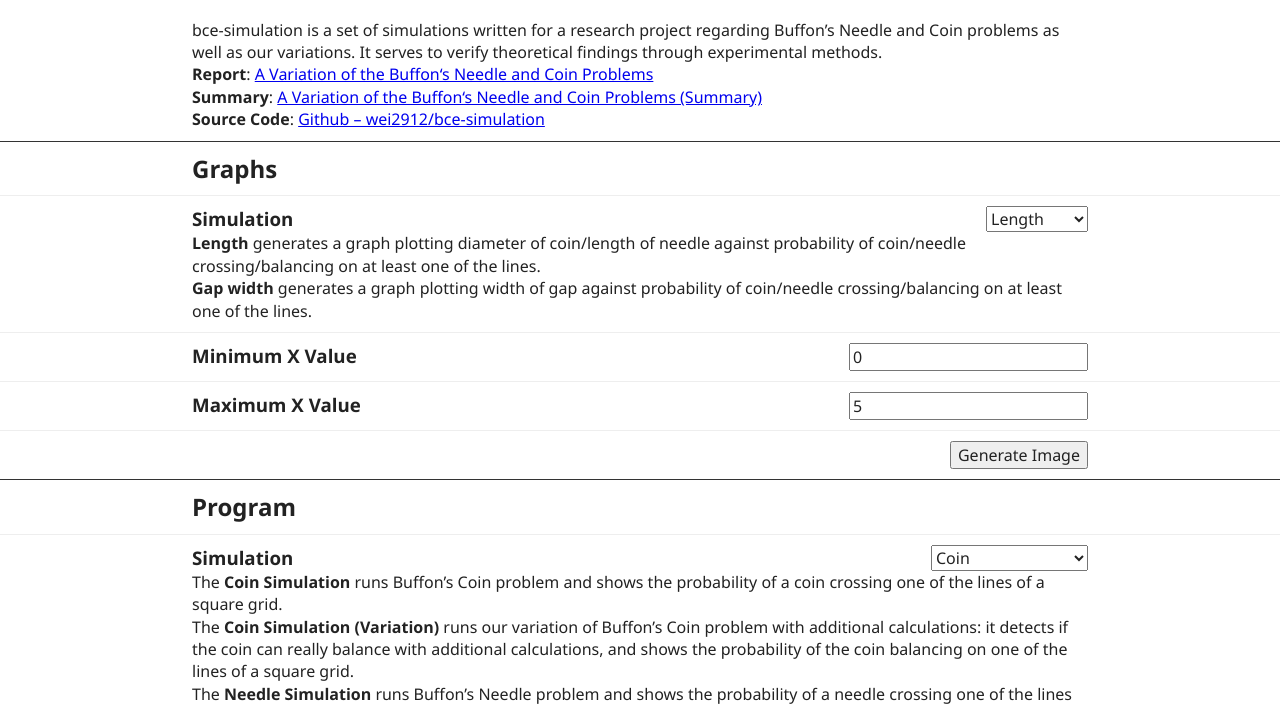
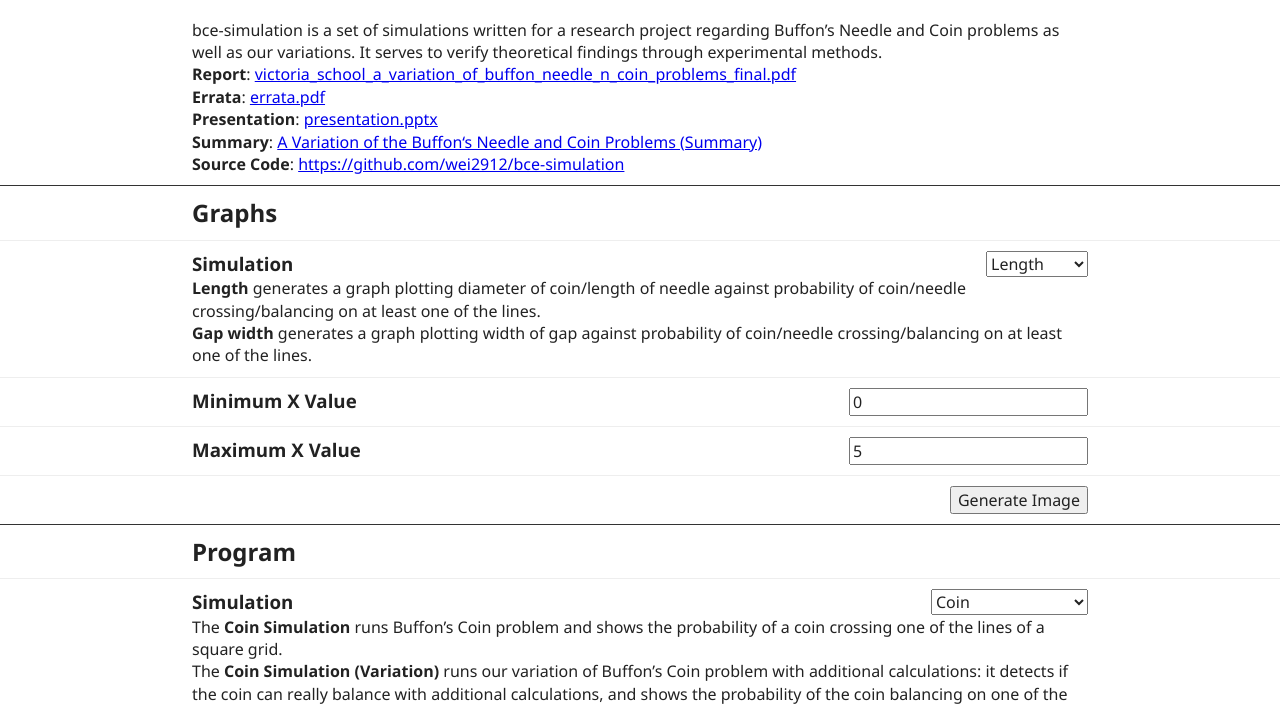
Before and after one commit to wei2912/bce-simulation, a website: page public/index.html in a window 1280 px wide. Shown: the part 79-787 px from the top of the page. Drawn offline with Linux system fonts and the light colour scheme.

Commit message:
Add errata and presentation.

```diff
--- a/public/index.html
+++ b/public/index.html
@@ -15,13 +15,19 @@
         bce-simulation is a set of simulations written for a research project regarding Buffon’s Needle and Coin problems as well as our variations. It serves to verify theoretical findings through experimental methods.
       </p>
       <p>
-        <strong>Report</strong>: <a href="docs/victoria_school_a_variation_of_buffon_needle_n_coin_problems_final.pdf">A Variation of the Buffon‘s Needle and Coin Problems</a>
+        <strong>Report</strong>: <a href="docs/victoria_school_a_variation_of_buffon_needle_n_coin_problems_final.pdf">victoria_school_a_variation_of_buffon_needle_n_coin_problems_final.pdf</a>
+      </p>
+      <p>
+        <strong>Errata</strong>: <a href="docs/errata.pdf">errata.pdf</a>
+      </p>
+      <p>
+      	<strong>Presentation</strong>: <a href="docs/presentation.pptx">presentation.pptx</a>
       </p>
       <p>
         <strong>Summary</strong>: <a href="docs/victoria_school_summary_final.pdf">A Variation of the Buffon‘s Needle and Coin Problems (Summary)</a>
       </p>
       <p>
-        <strong>Source Code</strong>: <a href="https://github.com/wei2912/bce-simulation">Github – wei2912/bce-simulation</a>
+        <strong>Source Code</strong>: <a href="https://github.com/wei2912/bce-simulation">https://github.com/wei2912/bce-simulation</a>
       </p>
     </div>
   </div>
```
Also changed, not shown: 2 other files.
